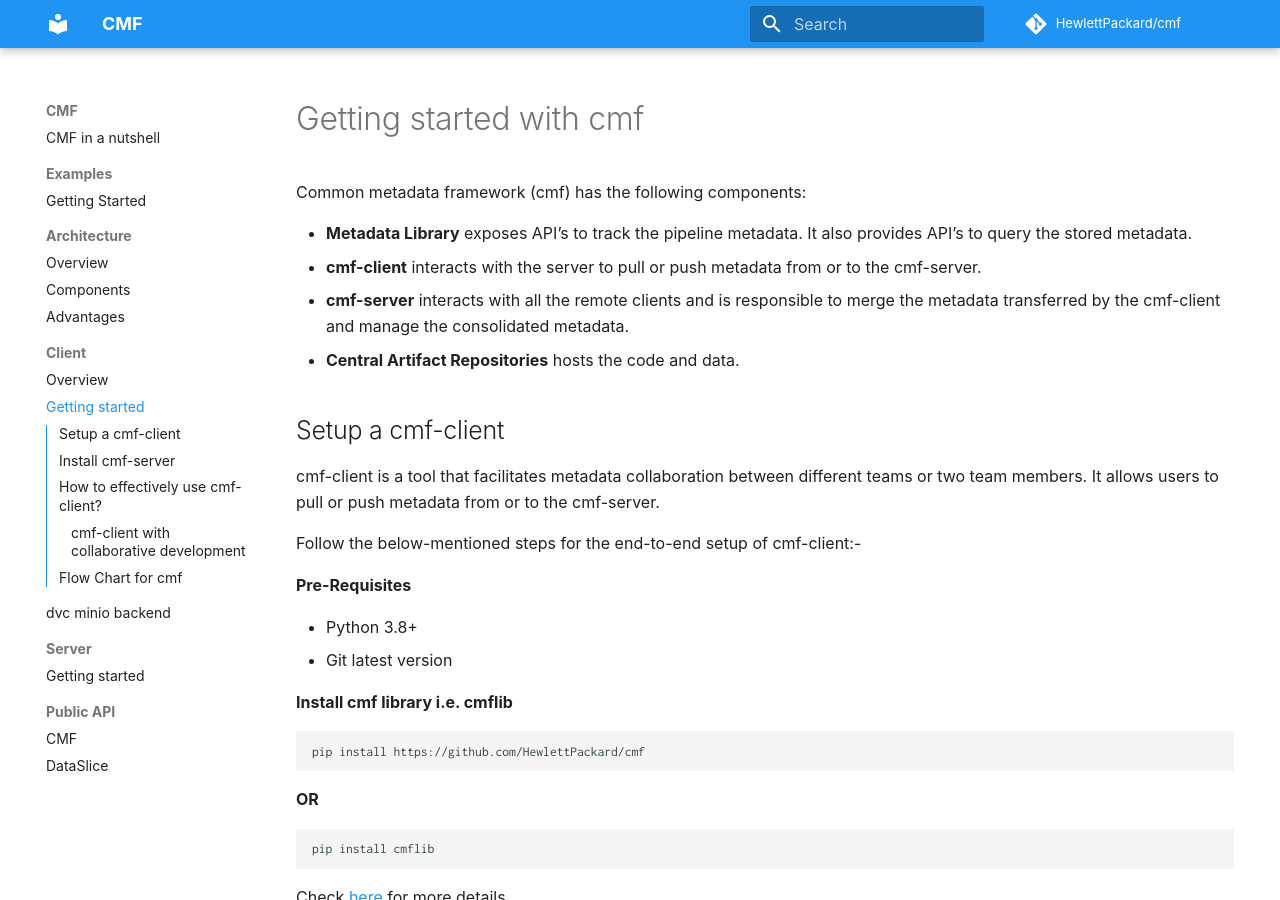
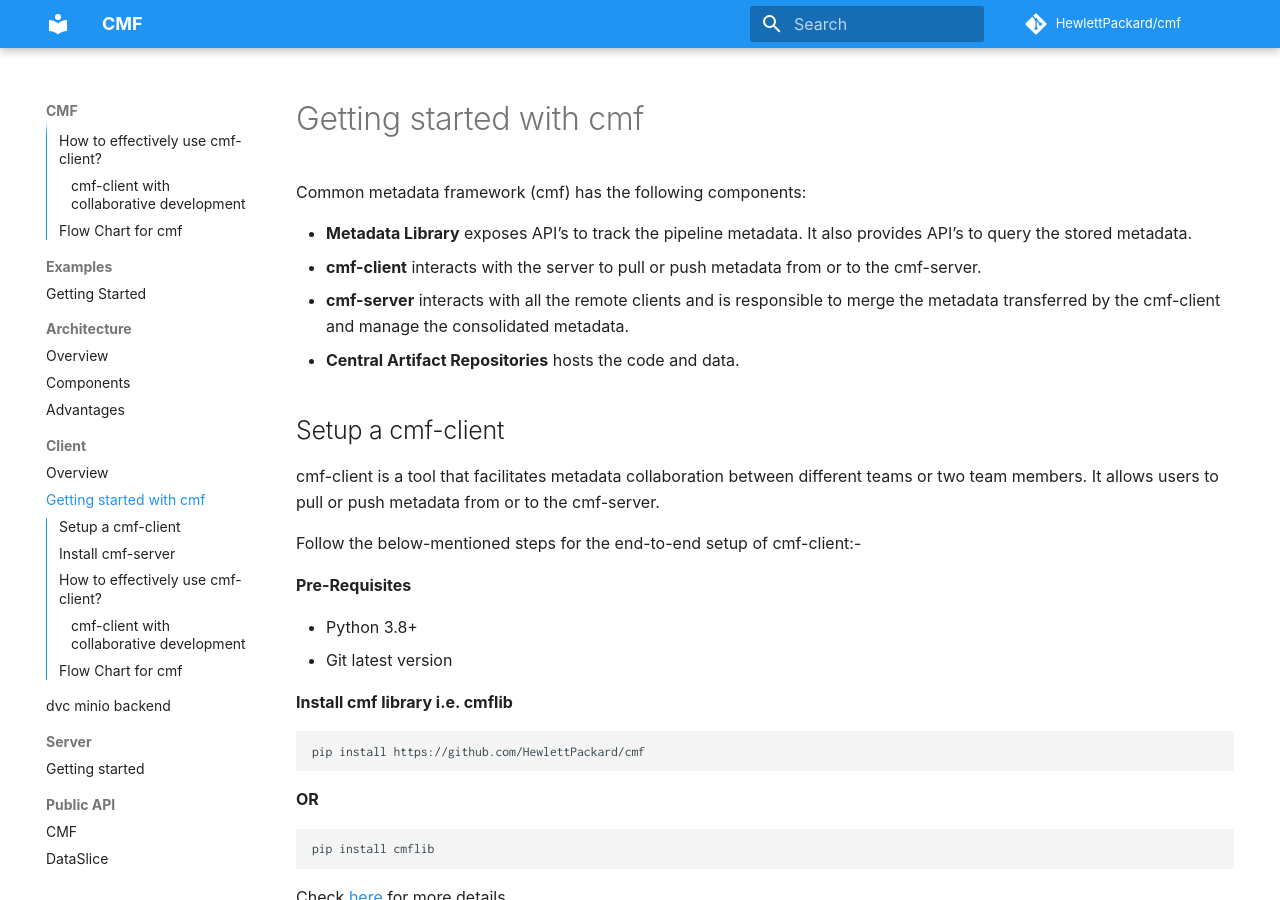
Before and after one commit to HewlettPackard/cmf, an MkDocs documentation site: the page built from docs/cmf_client/step-by-step.md, in a window 1280 px wide and 900 px high. Built offline with MkDocs 1.6.1 and Material for MkDocs 9.7.7, drawn with Linux system fonts in a browser that asks for light colours; some web fonts are replaced; comment, search, counter and statistics services are not loaded.

Commit message:
Update mkdocs.yaml

```diff
--- a/mkdocs.yaml
+++ b/mkdocs.yaml
@@ -77,6 +77,7 @@
 # This defines the structure of the CMF documentation portal (all must be in `docs/` directory).
 nav:
   - index.md
+  - cmf_client/step-by-step.md
   - Examples:
       - Getting Started: examples/getting_started.md
   - Architecture:
```
